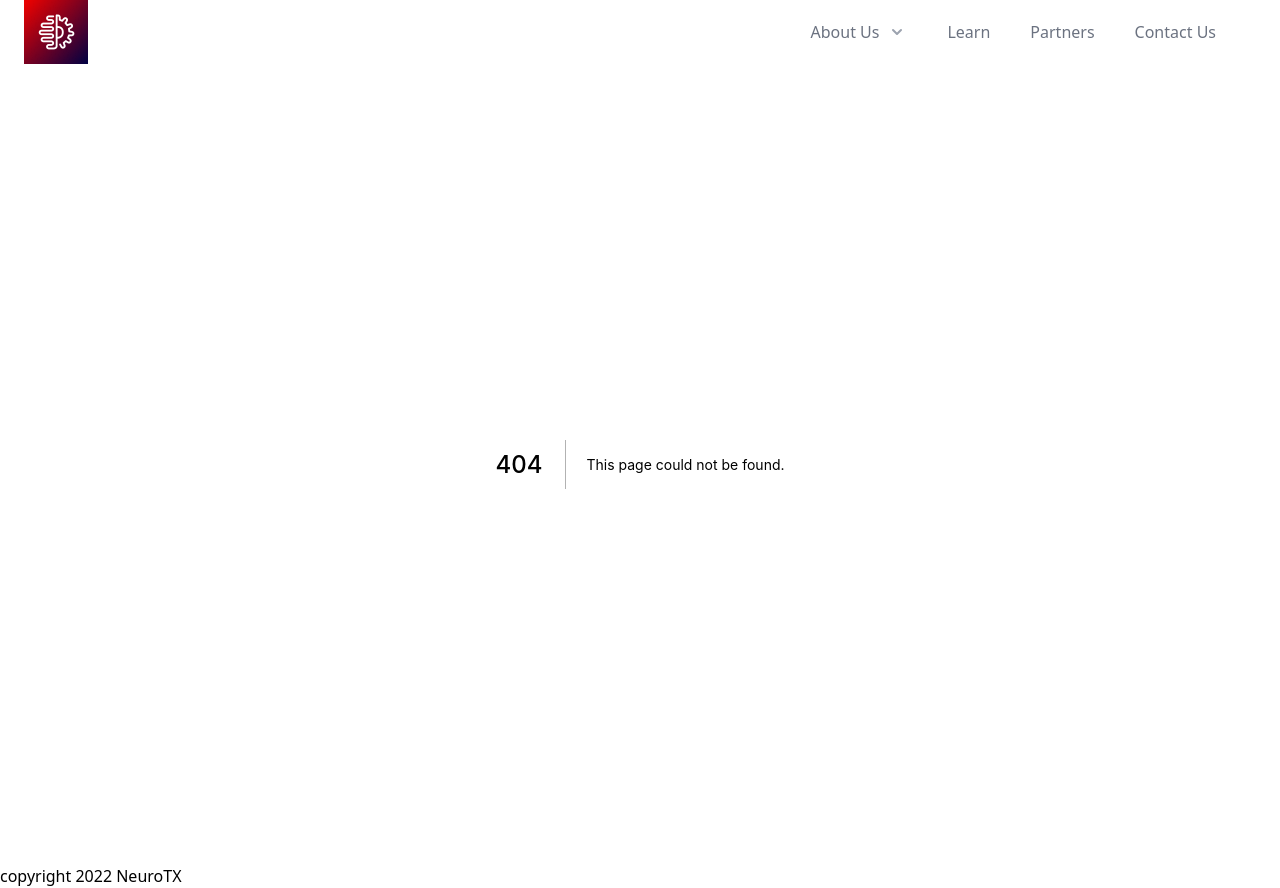
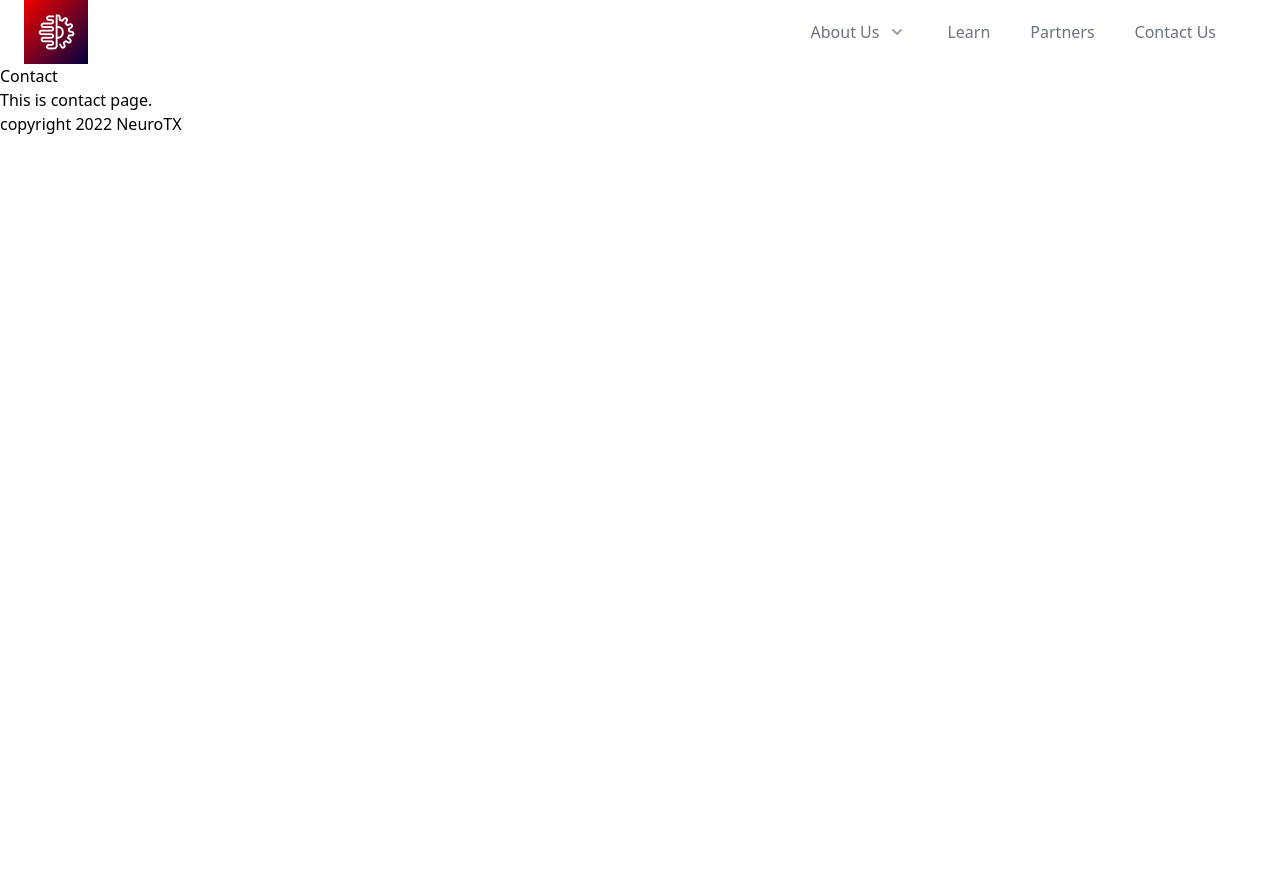
Before and after one commit to NeuroTXAachen/neurotx-website, a Next.js app: page /contact in a window 1280 px wide. Before the commit this address had no page. After the commit the page ends 800 px from the top, so only its background shows below. Built offline with nearby package versions, Linux system fonts and the light colour scheme.

Commit message:
added pages

```diff
--- /dev/null
+++ b/pages/contact.js
@@ -0,0 +1,10 @@
+const About = () => {
+  return (
+    <div>
+      <h1>Contact</h1>
+      <p> This is contact page.</p>
+    </div>
+  );
+};
+
+export default About;
--- a/pages/index.js
+++ b/pages/index.js
@@ -1,12 +1,8 @@
-import Head from 'next/head'
-import Image from 'next/image'
-import Navbar from '../components/navbar'
-
 export default function Home() {
   return (
     <div>
       <h1>Homepage</h1>
       <p>This is the homepage</p>
     </div>
-  )
+  );
 }
--- /dev/null
+++ b/pages/learn.js
@@ -0,0 +1,10 @@
+const About = () => {
+  return (
+    <div>
+      <h1>Learn</h1>
+      <p> This is learn page.</p>
+    </div>
+  );
+};
+
+export default About;
--- /dev/null
+++ b/pages/team.js
@@ -0,0 +1,10 @@
+const About = () => {
+  return (
+    <div>
+      <h1>Team</h1>
+      <p> This is team page.</p>
+    </div>
+  );
+};
+
+export default About;
```
